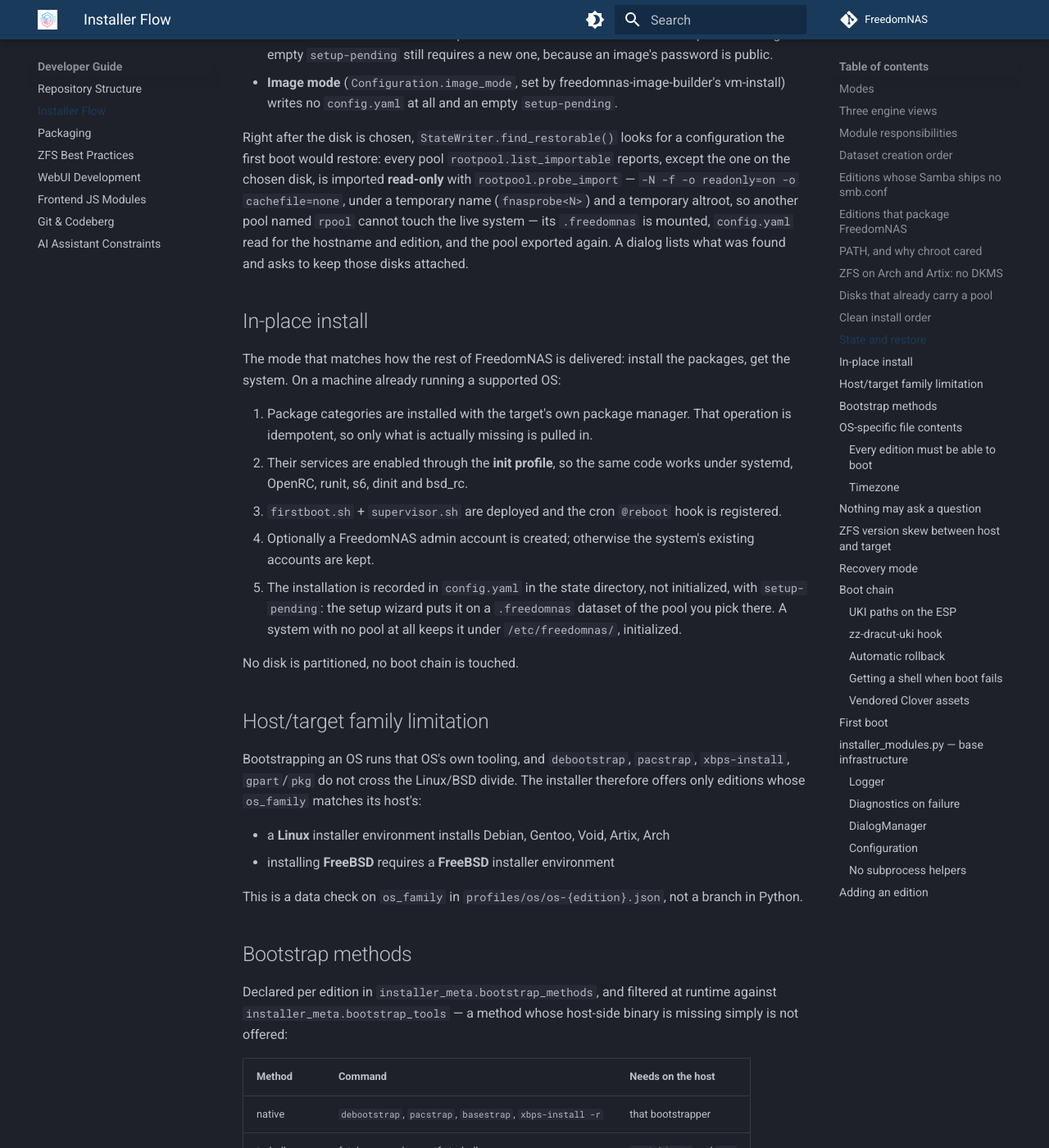
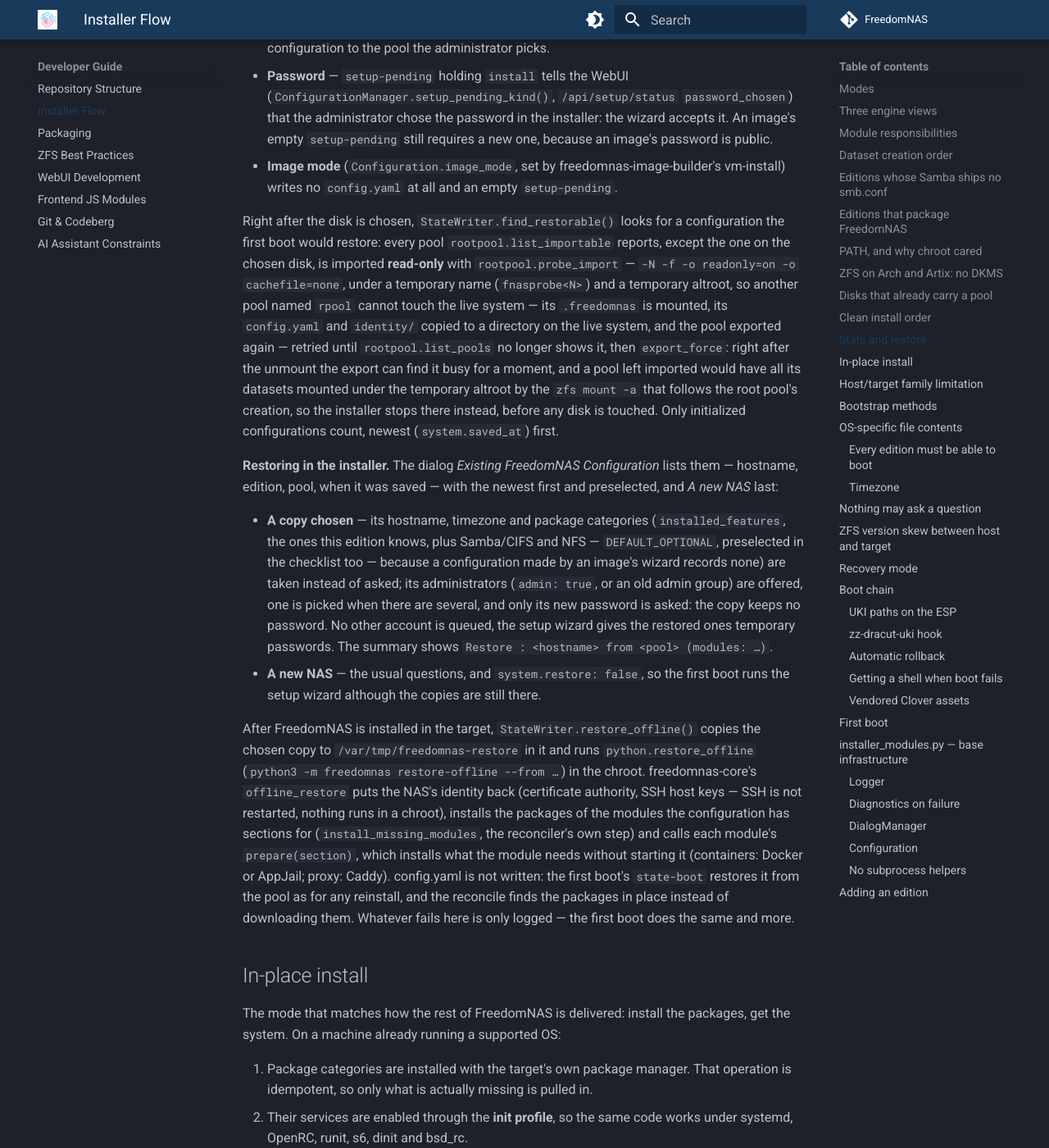
Before and after one commit to FreedomNAS/freedomnas-docs, an MkDocs documentation site: the page built from docs/developer/installer.md, in a window 1280 px wide and 1400 px high, scrolled down 9247 px. Shown: the whole window at 82% size. Built offline with MkDocs 1.6.1 and Material for MkDocs 9.7.7, drawn with Linux system fonts in a browser that asks for light colours; some of the changed text lies outside the part shown.

Commit message:
Document restoring a configuration from the installer

````diff
--- a/docs/developer/installer.md
+++ b/docs/developer/installer.md
@@ -21,8 +21,10 @@ every OS command — including the chroot invocation — comes from
 | `recovery` | `--mode recovery` only: hands the running system's `config.yaml` to the `ReconciliationEngine` | Whatever the reconciler changes |
 
 The menu offers only `clean` and `inplace`. Restoring a FreedomNAS onto a new
-system disk is not an installer mode: install, and the first boot restores the
-configuration it finds on another pool (see [State and restore](#state-and-restore)).
+system disk is not an installer mode: a clean install that finds a
+configuration on another pool offers to restore it, takes what it already
+knows from it and installs its modules before the first boot, which restores
+the rest (see [State and restore](#state-and-restore)).
 
 ```sh
 sudo freedomnas-install                        # menu-driven
@@ -284,8 +286,9 @@ fails.
 The exit code is not taken as proof, because the chroot is torn down with
 lazy unmounts that may still be settling when the export runs: after each
 attempt the pool is looked for in `rootpool.list_pools`. `rootpool.export`
-first (it unmounts the pool's own datasets by itself), then a three-second
-wait, then `rootpool.export_force`. If the pool is still listed after that,
+(it unmounts the pool's own datasets by itself) up to ten times, three
+seconds apart — a host whose services glance at a new pool can hold it busy
+for a while — then `rootpool.export_force`. If the pool is still listed after that,
 the completion dialog says so and **does not offer a reboot** — it gives the
 `zpool export` command to run first.
 
@@ -305,13 +308,17 @@ directory (see [Configuration](../architecture/config.md#storage-locations)).
   installer's answers (hostname, timezone, users, root pool, features) to
   `config.yaml` in the state directory on the root filesystem, and
   `mark_setup_pending("install")` writes `install` into `setup-pending`.
+  The restore chosen in the installer goes in as `system.restore_from: <pool>`,
+  a refused one as `system.restore: false` (see below).
 - **First boot** — `firstboot.sh` imports every pool and runs
   `freedomnas state-boot`: the root pool's `.freedomnas` is created, the
   installer's `config.yaml` moves into it and it is mounted over the state
   directory. An initialized configuration on another pool's `.freedomnas` is
-  restored into it: the reconciler applies it, and the setup wizard asks only
-  for the administrator and SSH (`_finish_restore`). None: the setup wizard
-  runs, and copies the configuration to the pool the administrator picks.
+  restored into it — the newest, or the one `system.restore_from` names; none
+  when `system.restore` is false: the reconciler applies it, and the setup
+  wizard asks only for the administrator and SSH (`_finish_restore`). None:
+  the setup wizard runs, and copies the configuration to the pool the
+  administrator picks.
 - **Password** — `setup-pending` holding `install` tells the WebUI
   (`ConfigurationManager.setup_pending_kind()`, `/api/setup/status`
   `password_chosen`) that the administrator chose the password in the
@@ -326,8 +333,43 @@ reports, except the one on the chosen disk, is imported **read-only** with
 `rootpool.probe_import` — `-N -f -o readonly=on -o cachefile=none`, under a
 temporary name (`fnasprobe<N>`) and a temporary altroot, so another pool
 named `rpool` cannot touch the live system — its `.freedomnas` is mounted,
-`config.yaml` read for the hostname and edition, and the pool exported again.
-A dialog lists what was found and asks to keep those disks attached.
+its `config.yaml` and `identity/` copied to a directory on the live system, and
+the pool exported again — retried until `rootpool.list_pools` no longer shows
+it, then `export_force`: right after the unmount the export can find it busy
+for a moment, and a pool left imported would have all its datasets mounted
+under the temporary altroot by the `zfs mount -a` that follows the root pool's
+creation, so the installer stops there instead, before any disk is touched.
+Only initialized configurations count, newest (`system.saved_at`) first.
+
+**Restoring in the installer.** The dialog *Existing FreedomNAS Configuration*
+lists them — hostname, edition, pool, when it was saved — with the newest
+first and preselected, and *A new NAS* last:
+
+- **A copy chosen** — its hostname, timezone and package categories
+  (`installed_features`, the ones this edition knows, plus Samba/CIFS and NFS
+  — `DEFAULT_OPTIONAL`, preselected in the checklist too — because a
+  configuration made by an image's wizard records none) are taken instead of
+  asked; its administrators (`admin: true`, or an old admin group) are
+  offered, one is picked when there are several, and only its new password is
+  asked: the copy keeps no password. No other account is queued, the setup
+  wizard gives the restored ones temporary passwords. The summary shows
+  `Restore : <hostname> from <pool> (modules: …)`.
+- **A new NAS** — the usual questions, and `system.restore: false`, so the
+  first boot runs the setup wizard although the copies are still there.
+
+After FreedomNAS is installed in the target, `StateWriter.restore_offline()`
+copies the chosen copy to `/var/tmp/freedomnas-restore` in it and runs
+`python.restore_offline` (`python3 -m freedomnas restore-offline --from …`) in
+the chroot. freedomnas-core's `offline_restore` puts the NAS's identity back
+(certificate authority, SSH host keys — SSH is not restarted, nothing runs in
+a chroot), installs the packages of the modules the configuration has
+sections for (`install_missing_modules`, the reconciler's own step) and calls
+each module's `prepare(section)`, which installs what the module needs
+without starting it (containers: Docker or AppJail; proxy: Caddy).
+config.yaml is not written: the first boot's `state-boot` restores it from
+the pool as for any reinstall, and the reconcile finds the packages in place
+instead of downloading them. Whatever fails here is only logged — the first
+boot does the same and more.
 
 ## In-place install
 
````
Also changed, not shown: docs/architecture/config.md (+1 -1 lines), docs/architecture/orchestrator.md (+1 -0 lines), docs/getting-started/installation.md (+14 -6 lines).
